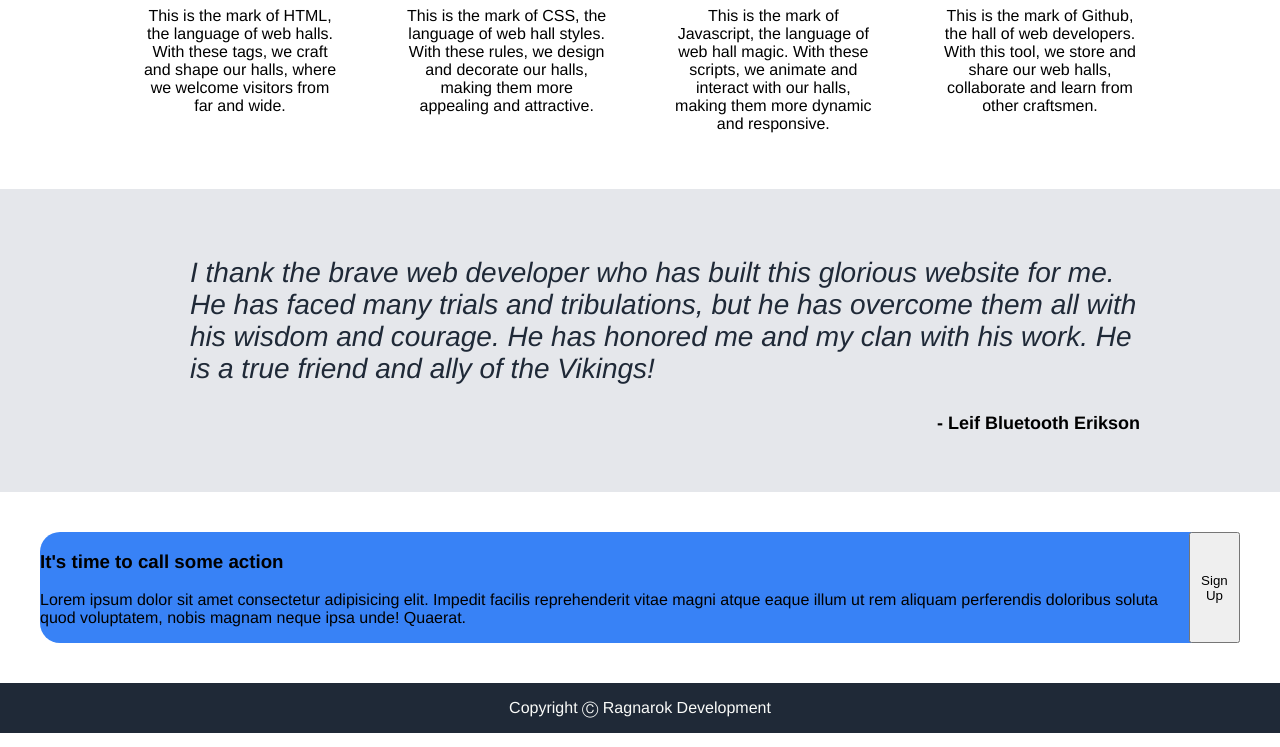
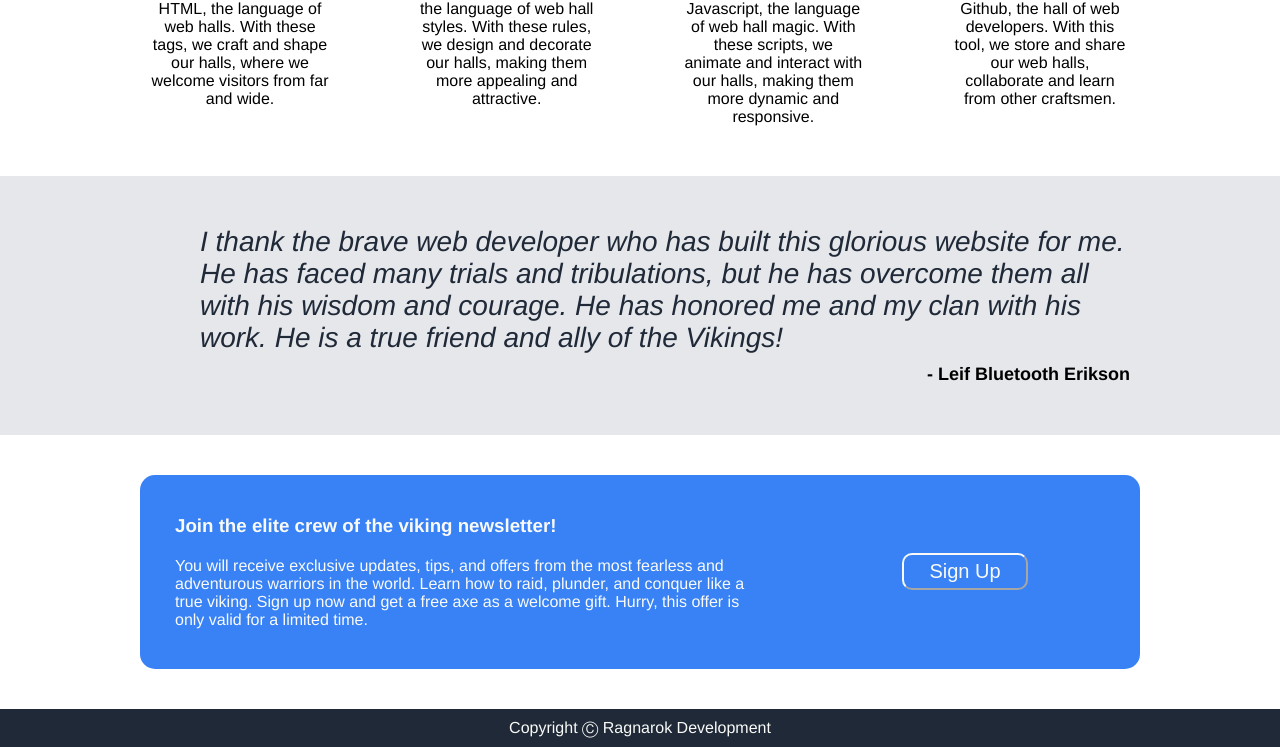
Before and after one commit to Smabian/odin-landingpage, a plain HTML site: page index.html in a window 1280 px wide. Shown: the part 797-1544 px from the top of the page. Drawn offline with Linux system fonts and the light colour scheme.

Commit message:
Finalize call to action section with content/style

```diff
--- a/index.html
+++ b/index.html
@@ -86,15 +86,25 @@
             <div class="space"></div>
     </div>
 
-    <div class="callAction lightblue">
-        <div class="left"><h3 class="callActionHeader">It's time to call some action</h3>
-            <p>Lorem ipsum dolor sit amet consectetur adipisicing elit. Impedit facilis reprehenderit vitae
-                magni atque eaque illum ut rem aliquam perferendis doloribus soluta quod voluptatem,
-                nobis magnam neque ipsa unde! Quaerat.</p>
+    <div class="action">
+        <div class="space"></div>
+        <div class="container">
+            <div class="actioncall">
+                <h3>Join the elite crew of the viking newsletter! </h3>
+                <p>You will receive exclusive updates, tips, and offers from the most fearless
+                    and adventurous warriors in the world. Learn how to raid, plunder, and conquer
+                    like a true viking. Sign up now and get a free axe as a welcome gift.
+                    Hurry, this offer is only valid for a limited time.</p>
+            </div>
+            <div class="signupbutton">
+                <button>Sign Up</button>
+            </div>
         </div>
+        <div class="space"></div>
+    </div>
 
-        <button>Sign Up</button>
-    </div>
+
+
     <div class="footer">
         <p>Copyright Ⓒ Ragnarok Development</p>
     </div>
--- a/style.css
+++ b/style.css
@@ -95,7 +95,7 @@ body {
 
 /* Info Section */
 
-.information, .quote {
+.information, .quote, .action {
     display: flex;
     justify-content: center;
     align-items: center;
@@ -147,21 +147,40 @@ body {
 }
 
 
-/* Main Stage Design */
+/* Action Section*/
 
-.lightblue {
+.action > .container {
     background-color: #3882F6;
+    border-radius: 15px;
+    display: flex;
+    justify-content: space-around;
+    align-items: center;
+    color: #F9FAF8;
+    padding: 30px 0;
 }
 
-.largetext {
-    font-size:36;
-    color: #1F2973;
-    font-weight:900;
+.actioncall {
+    flex-basis: 60%;
+    display: flex;
+    flex-direction: column;
+    justify-content: center;
+    align-items: flex-start;
 }
 
+.actioncall > h3, p {
+    margin: 10px;
+}
 
-.callAction {
-    border-radius: 20px;
-    margin: 40px;
-    display: flex;
+.signupbutton {
+    flex-basis: 30%;
+    text-align: center;
 }
+
+.signupbutton > button {
+    background-color: #3882F6;
+    border-color: #F9FAF8;
+    color: #F9FAF8;
+    font-size: 20px;
+    border-radius: 10px;
+    padding: 5px 25px;
+}
```
